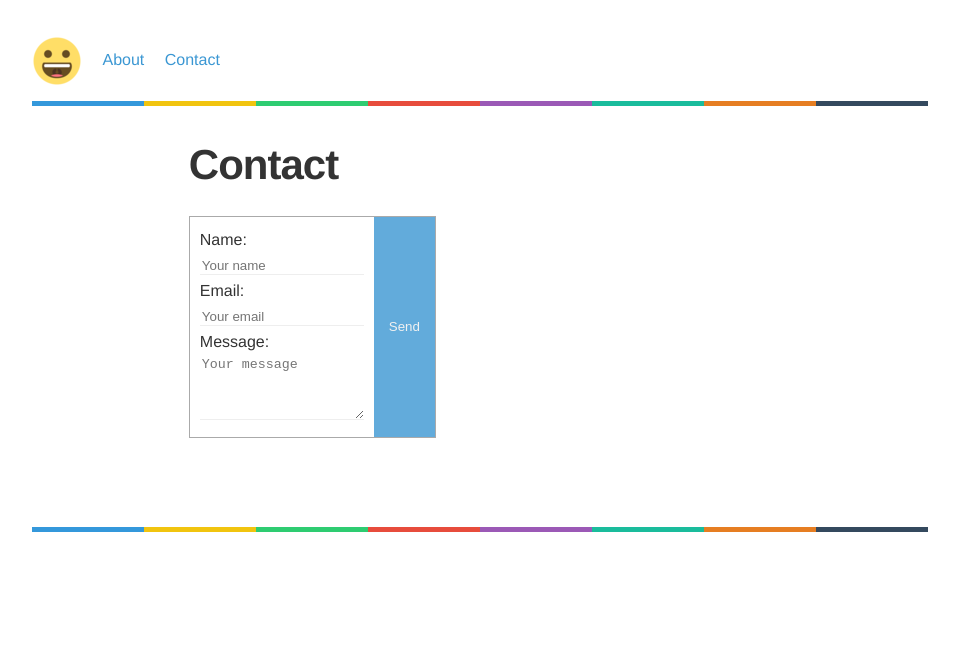
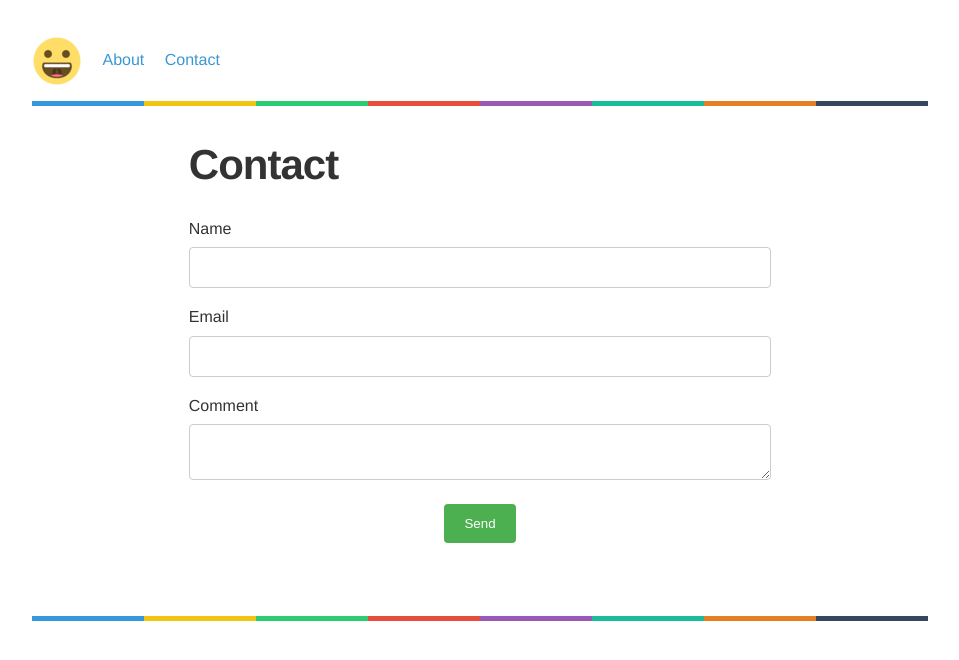
Before and after one commit to frankiecd86/windespair, a Jekyll site: the page built from contact.md, in a window 1280 px wide. Shown: the top 660 px of the page, without its empty margins (160-1119 px from the left). Built offline with Jekyll 4.4.1, drawn with Linux system fonts in a browser that asks for light colours.

Commit message:
Contact form

```diff
--- a/_sass/_base.scss
+++ b/_sass/_base.scss
@@ -137,3 +137,32 @@ pre {
         padding-left: 0;
     }
 }
+
+/**
+ * Contact form
+ */
+input[type=text], input[type=email], select, textarea {
+    width: 100%;
+    padding: 12px;
+    border: 1px solid #ccc;
+    border-radius: 4px;
+    box-sizing: border-box;
+    margin-top: 6px;
+    margin-bottom: 16px;
+    resize: vertical;
+}
+
+input[type=submit] {
+    background-color: #4CAF50;
+    color: white;
+    padding: 12px 20px;
+    border: none;
+    border-radius: 4px;
+    cursor: pointer;
+    display: block;
+    margin: 0 auto;
+}
+
+input[type=submit]:hover {
+    background-color: #45a049;
+}
--- a/contact.md
+++ b/contact.md
@@ -4,72 +4,15 @@ title: Contact
 permalink: /contact/
 ---
 
+<form action="http://formspree.io/tigerblood@windespair.com" method="post">
+  <label for="_name">Name</label>
+  <input type="text" name="_name">
 
-<form id="contact-form" class="form" action="https://getsimpleform.com/messages?form_api_token=<API-TOKEN>" method="POST" enctype="multipart/form-data">
-        <ul class="contact-ul">
-            <li class="contact-li">
-                <label class="contact-label" for="name">Name:</label>
-                <input type="text" placeholder="Your name" id="name" class="contact-input" name="name" tabindex="1"/>
-            </li>
-            <li class="contact-li">
-                <label class="contact-label" for="email">Email:</label>
-                <input type="email" placeholder="Your email" id="email" class="contact-input" name="email" tabindex="2"/>
-            </li>
-            <li class="contact-li">
-                <label class="contact-label" for="message">Message:</label>
-                <textarea class="contact-textarea" placeholder="Your message" class="contact-input" rows="4" id="message" name="message" tabindex="3"></textarea>
-            </li>
+  <label for="_replyto">Email</label>
+  <input type="email" name="_replyto">
 
-        </ul>
-        <input type="submit" value="Send" id="submit"/>
-        <input type="hidden" name='redirect_to' value="http://blog.webjeda.com/thank-you/" />
+  <label for="body">Comment</label>
+  <textarea name="body"></textarea>
 
+  <input type="submit" value="Send">
 </form>
-
-<style>
-.contact-li {
-    list-style: none;
-}
-
-.contact-input {
-    border:none;
-    border-bottom: 1px solid #eee;
-    transition-duration: 0.3s;
-    width: 12em;
-}
-
-.contact-input:focus {
-    outline:none;
-    border-bottom: 1px solid {{site.color-1}};
-}
-
-.contact-label {
-    display: block;
-}
-
-ul.contact-ul {
-    margin: 0;
-    padding: 10px;
-}
-
-#submit {
-    border:none;
-    background-color: {{site.color-1}};
-    padding: 5px 15px;
-    color: #eee;
-    opacity: 0.8;
-}
-
-#submit:hover {
-    opacity: 1;
-    cursor: pointer;
-}
-
-
-#contact-form {
-    border: 1px solid #aaa;
-    display: inline-flex;
-    margin-bottom: 1em;
-}
-
-</style>
```
